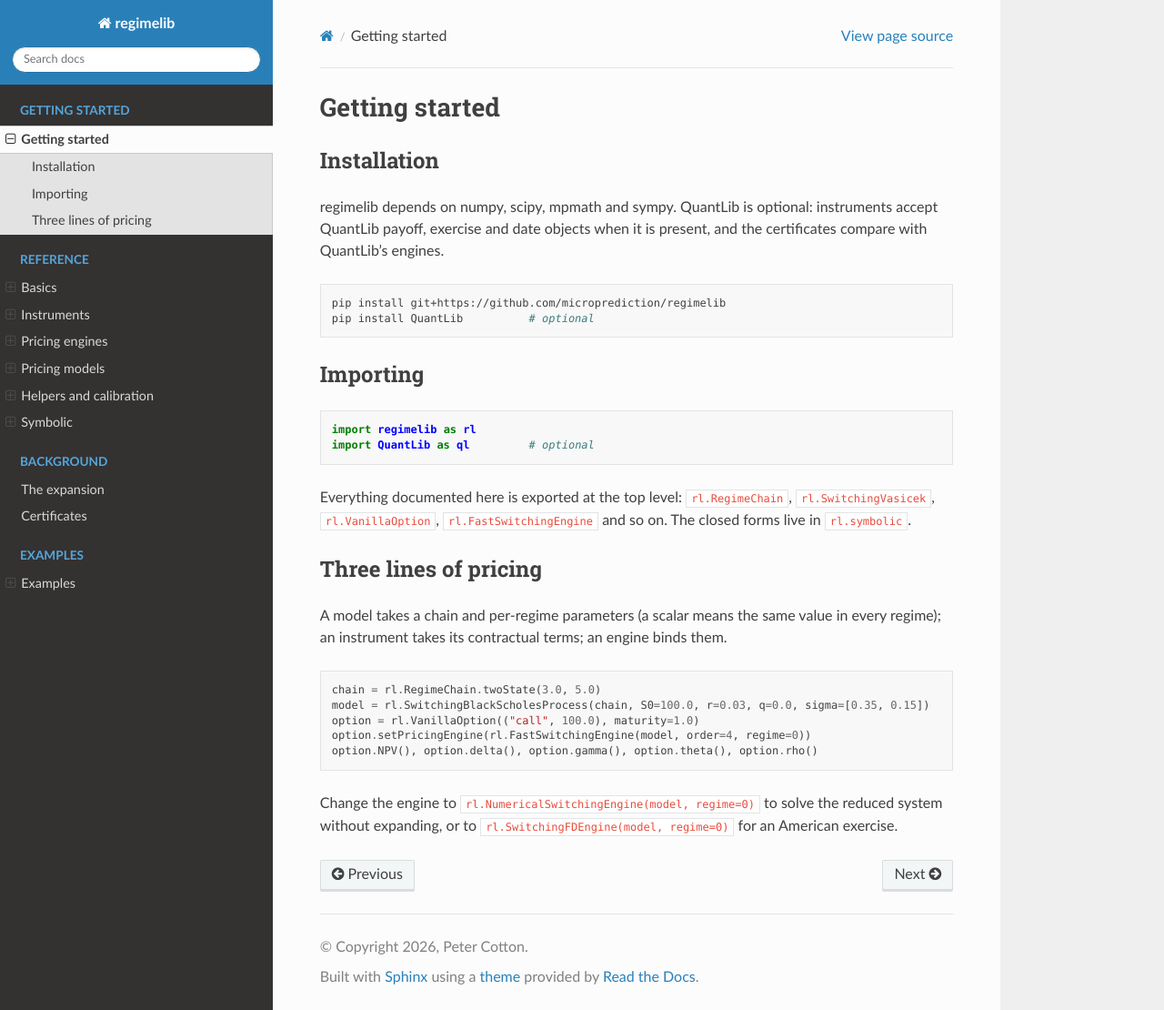
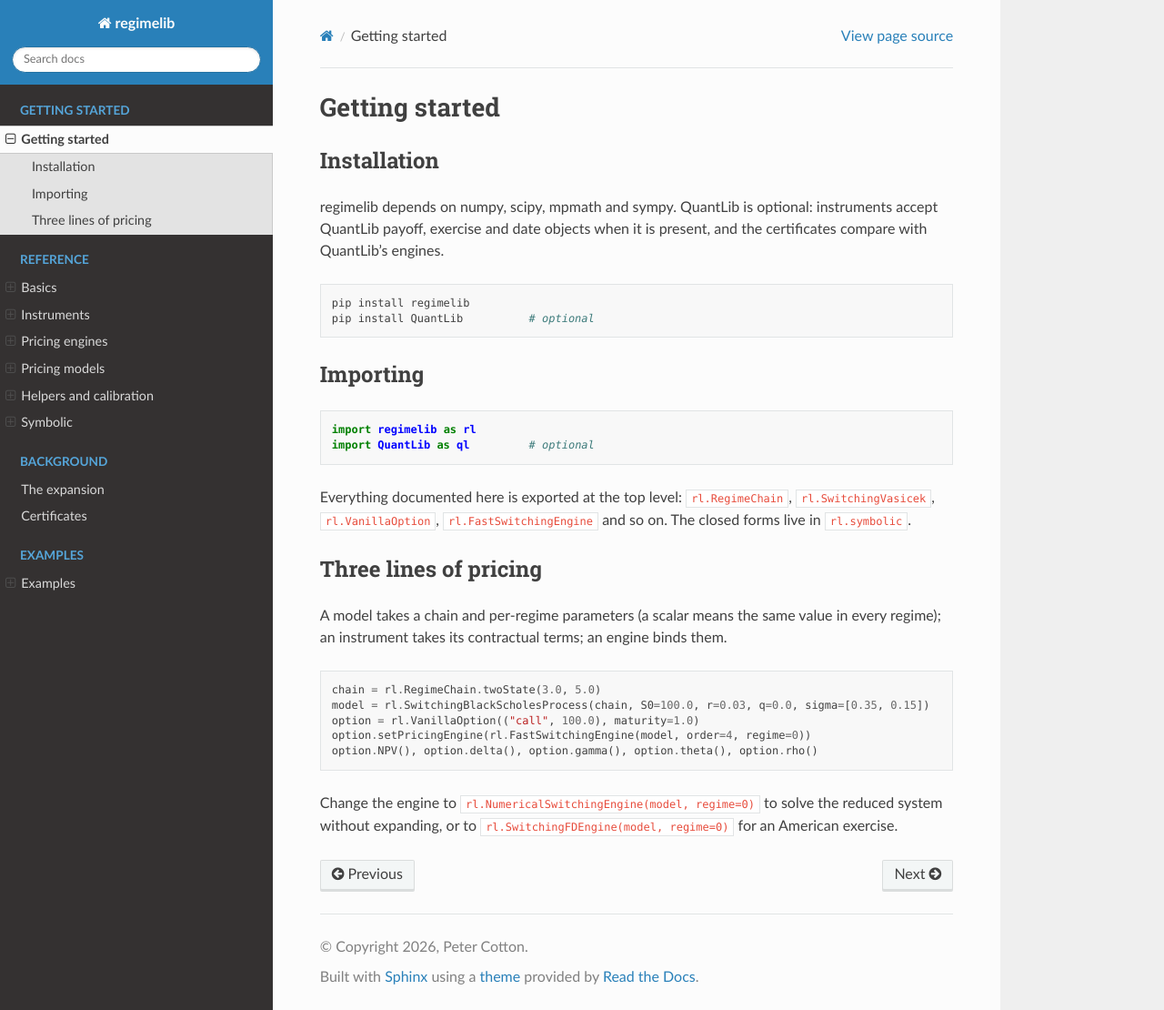
Before and after one commit to microprediction/regimelib, a Sphinx documentation site: the page built from docs/getting_started.rst, in a window 1280 px wide and 1110 px high. Shown: the whole window at 91% size. Built offline with Sphinx 7.4.7 and the Read the Docs theme 3.1.0, drawn with Linux system fonts in a browser that asks for light colours.

Commit message:
Install from PyPI
Co-Authored-By: Claude Fable 5.1 <noreply@anthropic.com>

```diff
--- a/docs/getting_started.rst
+++ b/docs/getting_started.rst
@@ -9,7 +9,7 @@ exercise and date objects when it is present, and the certificates compare with
 
 .. code-block:: bash
 
-    pip install git+https://github.com/microprediction/regimelib
+    pip install regimelib
     pip install QuantLib          # optional
 
 Importing
```
